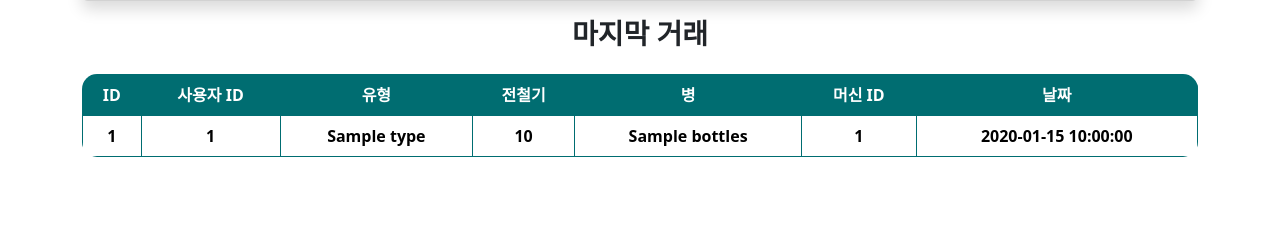
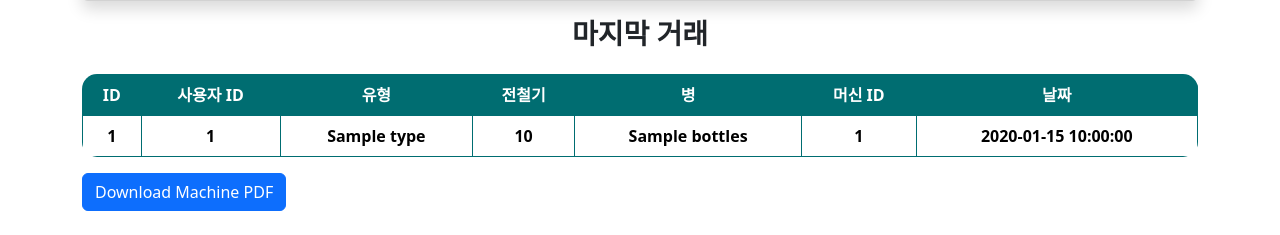
Before and after one commit to praneswara/polygreen, a Flask app: template templates/admin/machine_detail.html in a window 1280 px wide. Shown: the part 565-800 px from the top of the page. Run offline with Flask 3, Linux system fonts and the light colour scheme; the template is opened without the code that fills it: most values are stand-ins (such as "Sample title", 1, 10 or a date in 2020); some libraries are stand-ins or nearby versions.

Commit message:
Update machine_detail.html

```diff
--- a/templates/admin/machine_detail.html
+++ b/templates/admin/machine_detail.html
@@ -84,6 +84,7 @@
     {% endfor %}
   </tbody>
 </table>
+  <a href="/admin/machines/{{ machine.machine_id }}/report" class="btn btn-primary">Download Machine PDF</a>
 {% else %}
 <div class="d-flex justify-content-center align-items-center flex-column">
   <img src="{{ url_for('static', filename='Empty-amico.png')}}"
```
